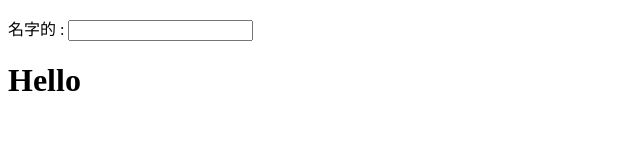
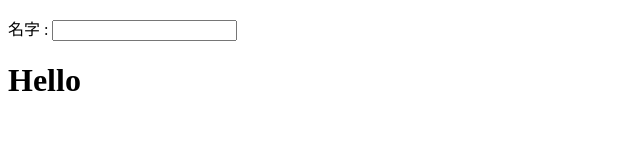
Before and after one commit to zhipingzhang/angular-demo, a plain HTML site: page index.html in a window 1280 px wide. Shown: the full height of the page, 0-640 px from the left. Drawn offline with nearby package versions, Linux system fonts and the light colour scheme.

Commit message:
Signed-off-by: zhangzhiping <785848201@qq.com> 修改index

```diff
--- a/index.html
+++ b/index.html
@@ -7,7 +7,7 @@
 <body>
 
 <div ng-app="">
-    <p>名字的 : <input type="text" ng-model="name"></p>
+    <p>名字 : <input type="text" ng-model="name"></p>
     <h1>Hello {{name}}</h1>
 </div>
 
```
